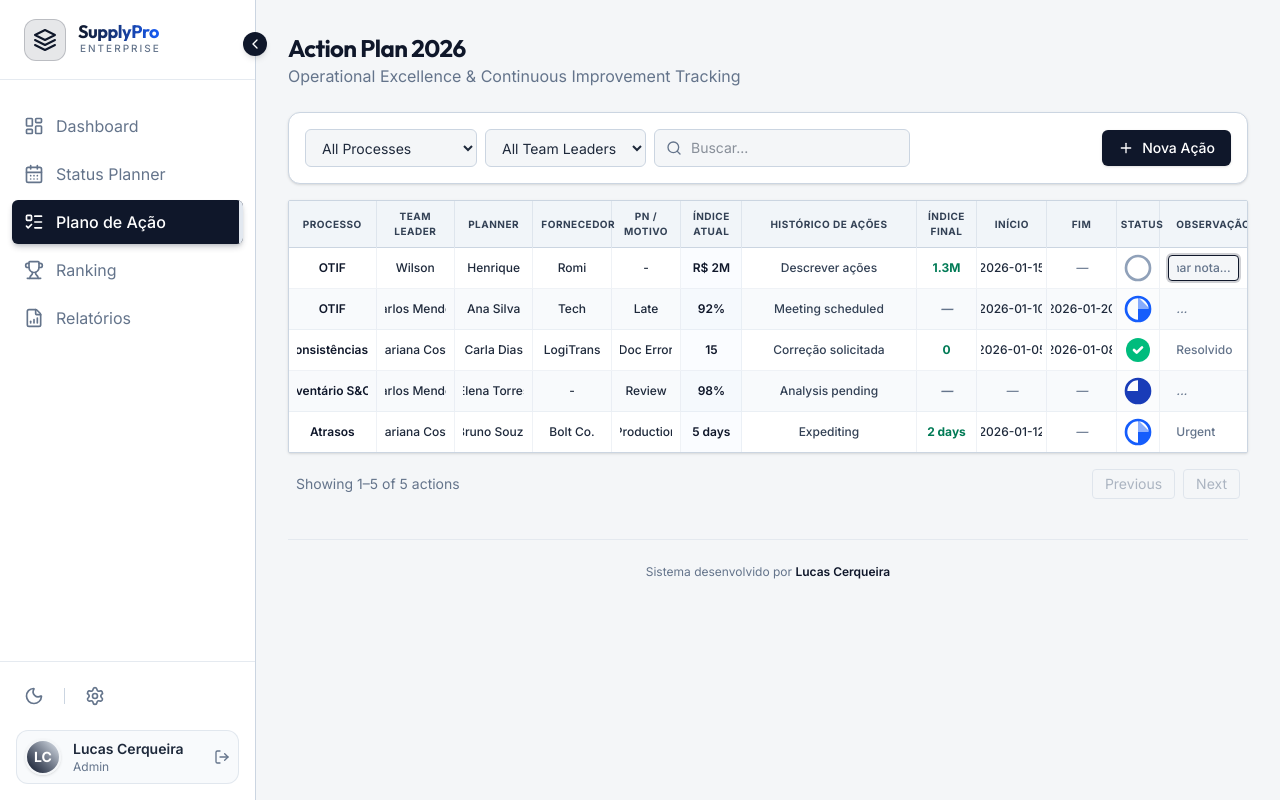
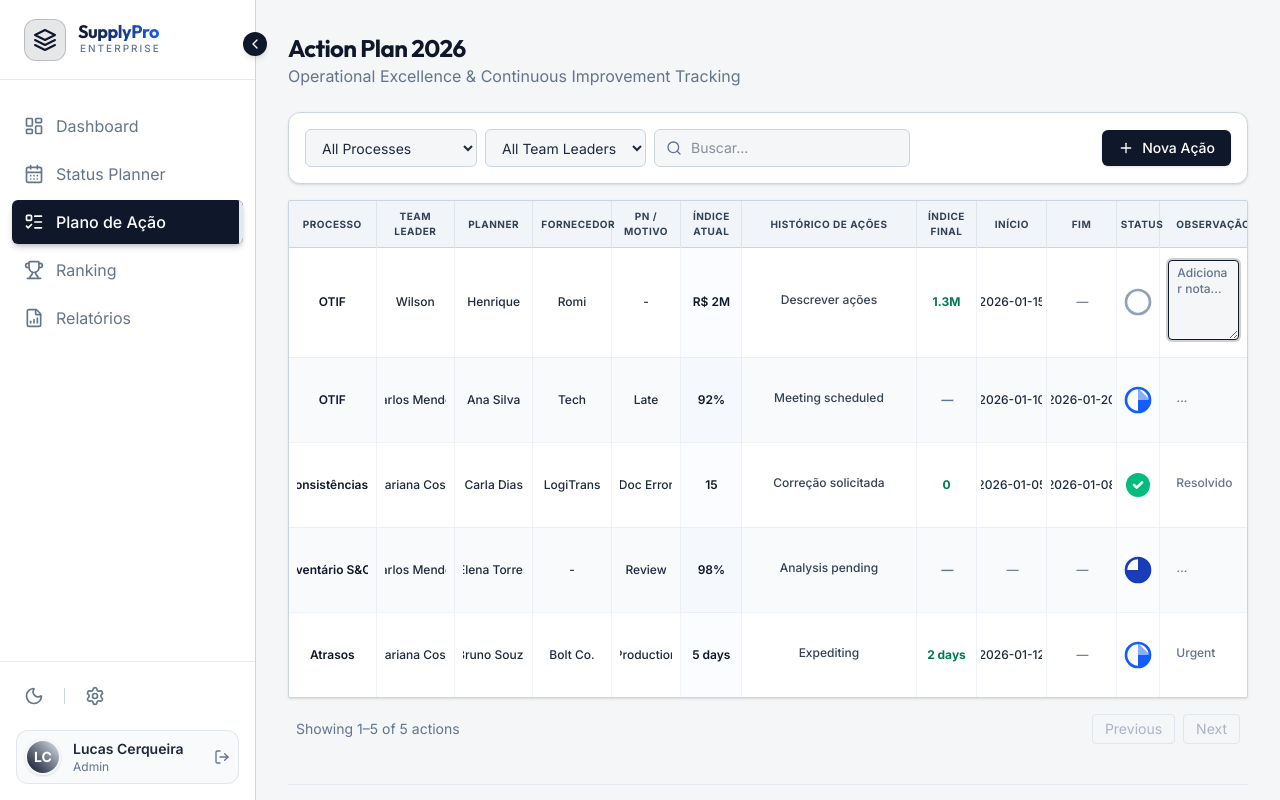
Before and after one commit to lukaobrabao-cpu/SupplyPro, a Next.js app: page /action-plan in a window 1280 px wide. Both pictures are taken after a click on the element "Adicionar nota...". Built offline with nearby package versions, Linux system fonts and the light colour scheme.

Commit message:
Enhance UX: Multi-line history, auto-height rows, textarea support

```diff
--- a/src/components/action-plan/action-grid.tsx
+++ b/src/components/action-plan/action-grid.tsx
@@ -169,12 +169,12 @@ export function ActionPlanGrid() {
                         <tbody className="divide-y divide-border/30">
                             {paginatedData.map((row, index) => (
                                 <tr key={row.id} className={cn(
-                                    "group transition-colors h-10",
+                                    "group transition-colors", // Removed fixed height, allowing growth
                                     row.status === "cancelled" ? "opacity-60 bg-red-50/50 dark:bg-red-950/10 grayscale-[0.5]" : "hover:bg-blue-50/50 dark:hover:bg-blue-950/20",
                                     index % 2 === 0 ? "bg-white dark:bg-[#0f172a]" : "bg-[#f8fafc] dark:bg-[#1e293b]/30"
                                 )}>
-                                    <td className="px-2 py-0 border-r border-border/30">
-                                        <div className="flex justify-center">
+                                    <td className="px-2 py-3 border-r border-border/30 align-middle">
+                                        <div className="flex justify-center items-center">
                                             <EditableCell
                                                 value={row.process}
                                                 onSave={(v) => handleUpdate(row.id, "process", v)}
@@ -184,8 +184,8 @@ export function ActionPlanGrid() {
                                             />
                                         </div>
                                     </td>
-                                    <td className="px-2 py-1.5 border-r border-border/30">
-                                        <div className="flex justify-center">
+                                    <td className="px-2 py-3 border-r border-border/30 align-middle">
+                                        <div className="flex justify-center items-center">
                                             <EditableCell
                                                 value={row.teamLeader}
                                                 onSave={(v) => handleUpdate(row.id, "teamLeader", v)}
@@ -193,8 +193,8 @@ export function ActionPlanGrid() {
                                             />
                                         </div>
                                     </td>
-                                    <td className="px-2 py-0 border-r border-border/30">
-                                        <div className="flex justify-center">
+                                    <td className="px-2 py-3 border-r border-border/30 align-middle">
+                                        <div className="flex justify-center items-center">
                                             <EditableCell
                                                 value={row.planner}
                                                 onSave={(v) => handleUpdate(row.id, "planner", v)}
@@ -202,8 +202,8 @@ export function ActionPlanGrid() {
                                             />
                                         </div>
                                     </td>
-                                    <td className="px-2 py-0 border-r border-border/30">
-                                        <div className="flex justify-center">
+                                    <td className="px-2 py-3 border-r border-border/30 align-middle">
+                                        <div className="flex justify-center items-center">
                                             <EditableCell
                                                 value={row.supplier}
                                                 onSave={(v) => handleUpdate(row.id, "supplier", v)}
@@ -212,8 +212,8 @@ export function ActionPlanGrid() {
                                             />
                                         </div>
                                     </td>
-                                    <td className="px-2 py-0 border-r border-border/30">
-                                        <div className="flex justify-center">
+                                    <td className="px-2 py-3 border-r border-border/30 align-middle">
+                                        <div className="flex justify-center items-center">
                                             <EditableCell
                                                 value={row.pnOrReason}
                                                 onSave={(v) => handleUpdate(row.id, "pnOrReason", v)}
@@ -222,23 +222,24 @@ export function ActionPlanGrid() {
                                             />
                                         </div>
                                     </td>
-                                    <td className="px-2 py-0 text-center text-xs font-semibold text-[#0f172a] dark:text-white bg-blue-50/30 dark:bg-blue-900/10 border-r border-border/30 h-full align-middle">
-                                        <div className="flex items-center justify-center h-full">
+                                    <td className="px-2 py-3 text-center text-xs font-semibold text-[#0f172a] dark:text-white bg-blue-50/30 dark:bg-blue-900/10 border-r border-border/30 align-middle">
+                                        <div className="flex items-center justify-center">
                                             {row.currentIndex}
                                         </div>
                                     </td>
-                                    <td className="px-2 py-0 border-r border-border/30">
-                                        <div className="flex justify-center">
+                                    <td className="px-2 py-3 border-r border-border/30 align-middle">
+                                        <div className="flex justify-center items-center min-h-[60px]">
                                             <EditableCell
                                                 value={row.history}
                                                 onSave={(v) => handleUpdate(row.id, "history", v)}
                                                 placeholder="Descrever..."
+                                                type="textarea"
                                                 className="text-[#334155] dark:text-slate-200 focus:text-foreground text-xs font-medium text-center justify-center"
                                             />
                                         </div>
                                     </td>
-                                    <td className="px-2 py-0 border-r border-border/30 text-center">
-                                        <div className="flex justify-center">
+                                    <td className="px-2 py-3 border-r border-border/30 text-center align-middle">
+                                        <div className="flex justify-center items-center">
                                             <EditableCell
                                                 value={row.finalIndex}
                                                 onSave={(v) => handleUpdate(row.id, "finalIndex", v)}
@@ -247,8 +248,8 @@ export function ActionPlanGrid() {
                                             />
                                         </div>
                                     </td>
-                                    <td className="px-1 py-0 border-r border-border/30">
-                                        <div className="flex justify-center">
+                                    <td className="px-1 py-3 border-r border-border/30 align-middle">
+                                        <div className="flex justify-center items-center">
                                             <EditableCell
                                                 value={row.startDate}
                                                 onSave={(v) => handleUpdate(row.id, "startDate", v)}
@@ -257,8 +258,8 @@ export function ActionPlanGrid() {
                                             />
                                         </div>
                                     </td>
-                                    <td className="px-1 py-0 border-r border-border/30">
-                                        <div className="flex justify-center">
+                                    <td className="px-1 py-3 border-r border-border/30 align-middle">
+                                        <div className="flex justify-center items-center">
                                             <EditableCell
                                                 value={row.endDate}
                                                 onSave={(v) => handleUpdate(row.id, "endDate", v)}
@@ -267,19 +268,20 @@ export function ActionPlanGrid() {
                                             />
                                         </div>
                                     </td>
-                                    <td className="px-1 py-0 text-center border-r border-border/30 bg-white/50 dark:bg-black/20">
-                                        <div className="flex justify-center items-center h-full">
+                                    <td className="px-1 py-3 text-center border-r border-border/30 bg-white/50 dark:bg-black/20 align-middle">
+                                        <div className="flex justify-center items-center">
                                             <StatusToggle
                                                 status={row.status}
                                                 onToggle={(s) => handleUpdate(row.id, "status", s)}
                                             />
                                         </div>
                                     </td>
-                                    <td className="px-2 py-0">
+                                    <td className="px-2 py-3 align-middle">
                                         <EditableCell
                                             value={row.observation}
                                             onSave={(v) => handleUpdate(row.id, "observation", v)}
                                             placeholder="..."
+                                            type="textarea"
                                             className="text-xs text-muted-foreground pl-2"
                                         />
                                     </td>
--- a/src/components/action-plan/editable-cell.tsx
+++ b/src/components/action-plan/editable-cell.tsx
@@ -3,10 +3,10 @@
 import { cn } from "@/lib/utils";
 import { useEffect, useRef, useState } from "react";
 
-interface EditableCellProps extends React.InputHTMLAttributes<HTMLInputElement | HTMLSelectElement> {
+interface EditableCellProps extends React.InputHTMLAttributes<HTMLInputElement | HTMLSelectElement | HTMLTextAreaElement> {
     value: string | number;
     onSave: (value: string | number) => void;
-    type?: "text" | "number" | "date" | "select";
+    type?: "text" | "number" | "date" | "select" | "textarea";
     options?: string[]; // For select type
     className?: string;
     placeholder?: string;
@@ -16,7 +16,7 @@ interface EditableCellProps extends React.InputHTMLAttributes<HTMLInputElement |
 export function EditableCell({ value: initialValue, onSave, type = "text", options, className, placeholder, formatter, ...props }: EditableCellProps) {
     const [isEditing, setIsEditing] = useState(false);
     const [value, setValue] = useState(initialValue);
-    const inputRef = useRef<HTMLInputElement | HTMLSelectElement>(null);
+    const inputRef = useRef<HTMLInputElement | HTMLSelectElement | HTMLTextAreaElement>(null);
 
     useEffect(() => {
         setValue(initialValue);
@@ -36,7 +36,7 @@ export function EditableCell({ value: initialValue, onSave, type = "text", optio
     };
 
     const handleKeyDown = (e: React.KeyboardEvent) => {
-        if (e.key === "Enter") {
+        if (e.key === "Enter" && type !== "textarea") { // Allow Enter in textarea
             e.preventDefault();
             inputRef.current?.blur();
         }
@@ -67,6 +67,22 @@ export function EditableCell({ value: initialValue, onSave, type = "text", optio
             )
         }
 
+        if (type === "textarea") {
+            return (
+                <textarea
+                    // @ts-ignore
+                    ref={inputRef}
+                    value={value}
+                    onChange={(e) => setValue(e.target.value)}
+                    onBlur={handleBlur}
+                    onKeyDown={handleKeyDown}
+                    className={cn("w-full bg-background border border-primary rounded px-2 py-1 text-sm outline-none focus:ring-2 focus:ring-primary/20 min-h-[80px]", className)}
+                    placeholder={placeholder}
+                    {...props}
+                />
+            );
+        }
+
         return (
             <input
                 // @ts-ignore
@@ -89,7 +105,9 @@ export function EditableCell({ value: initialValue, onSave, type = "text", optio
         <div
             onClick={() => setIsEditing(true)}
             className={cn(
-                "w-full min-h-[28px] px-2 py-1 cursor-text hover:bg-muted/50 rounded transition-colors text-sm truncate flex items-center",
+                "w-full min-h-[28px] px-2 py-1 cursor-text hover:bg-muted/50 rounded transition-colors text-sm flex items-center",
+                type !== "textarea" && "truncate",
+                type === "textarea" && "whitespace-pre-wrap break-words h-full items-start",
                 !value && "text-muted-foreground italic",
                 className
             )}
```
